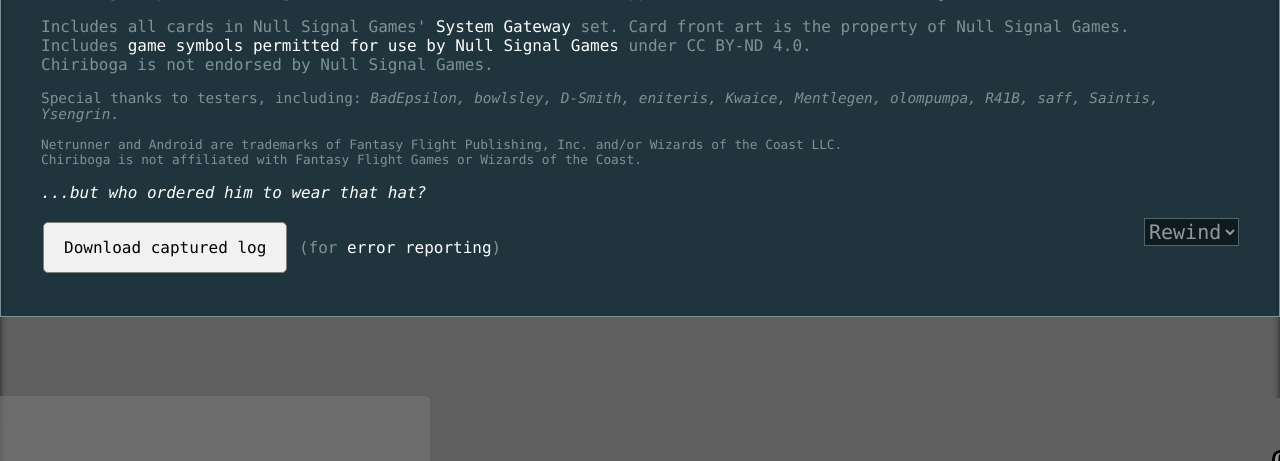
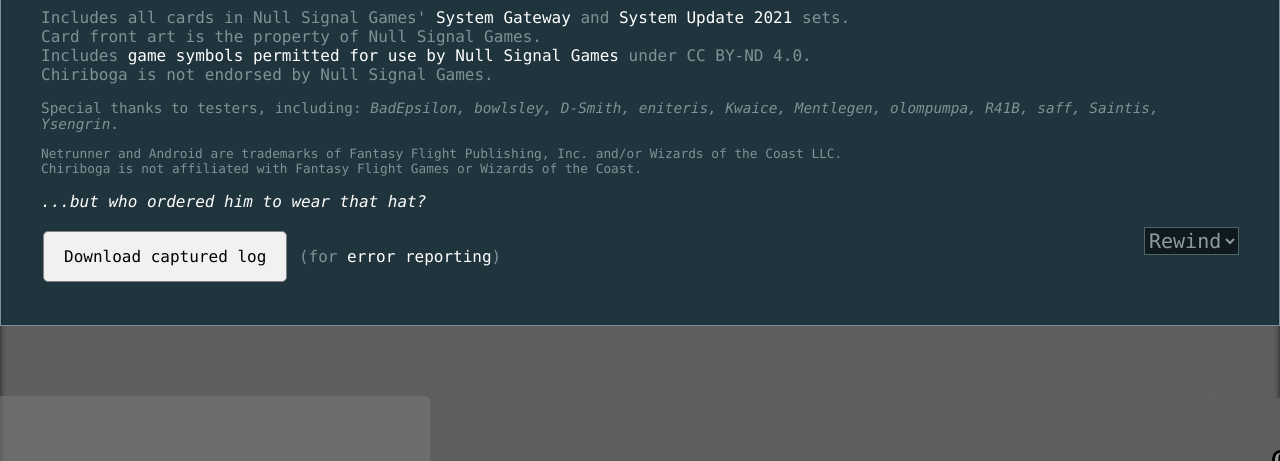
Before and after one commit to bobtheuberfish/chiriboga, a PHP site: page /engine.php in a window 1280 px wide, after a click that opens the changed part. Shown: the part 339-800 px from the top of the page. Run offline with PHP 8.4, Linux system fonts and the light colour scheme.

Commit message:
Update copy in modal menu
Add link to System Update 2021
Update copy of github
Reflow content

```diff
--- a/engine.php
+++ b/engine.php
@@ -80,8 +80,9 @@
 				<div style="float:right;" class="options">
 					<label for="narration"><input type="checkbox" id="narration">Narrate AI</label>
 				</div>
-				<p>Chiriboga implements the game <a href="https://nullsignal.games/about/netrunner/">Android: Netrunner</a> with an AI opponent. Source is <a href="https://github.com/bobtheuberfish/chiriboga">available on github</a>.</p>
-				<p>Includes all cards in Null Signal Games' <a href="https://nullsignal.games/products/system-gateway/">System Gateway</a> set. Card front art is the property of Null Signal Games.<br/>
+				<p>Chiriboga implements the game <a href="https://nullsignal.games/about/netrunner/">Android: Netrunner</a> with an AI opponent. Source is <a href="https://github.com/bobtheuberfish/chiriboga">available on GitHub</a>.</p>
+				<p>Includes all cards in Null Signal Games' <a href="https://nullsignal.games/products/system-gateway/">System Gateway</a> and <a href="https://nullsignal.games/products/system-update-2021/">System Update 2021</a> sets.<br/>
+				Card front art is the property of Null Signal Games.<br/>
 				Includes <a href="https://nullsignal.games/about/nisei-visual-assets/">game symbols permitted for use by Null Signal Games</a> under CC BY-ND 4.0.<br/>
 				Chiriboga is not endorsed by Null Signal Games.</p>
 				<p class="acknowledgements">Special thanks to testers, including: <em>BadEpsilon, bowlsley, D-Smith, eniteris, Kwaice, Mentlegen, olompumpa, R41B, saff, Saintis, Ysengrin</em>.</p>
```
